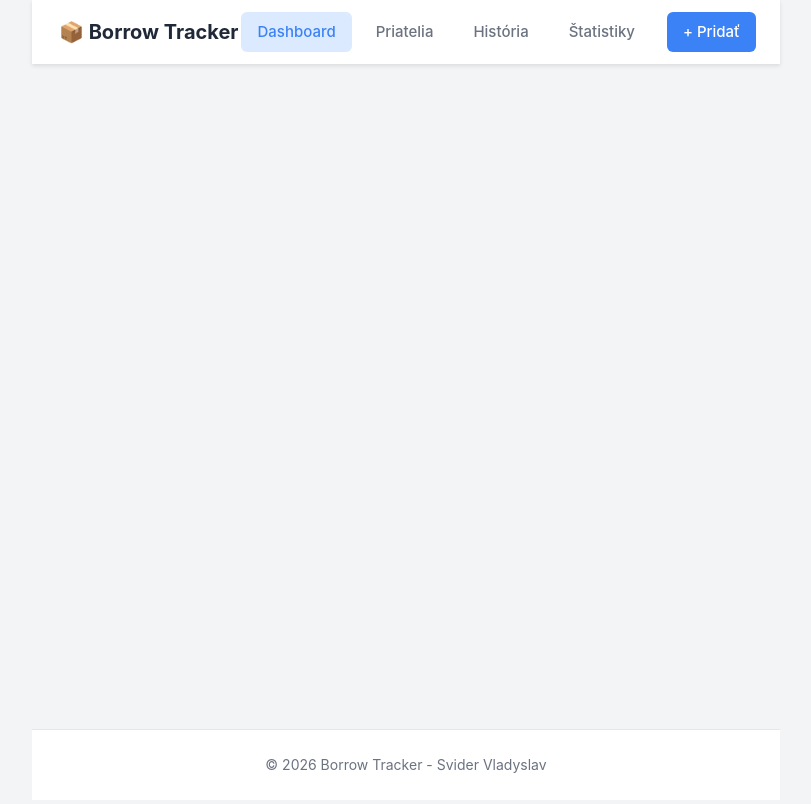
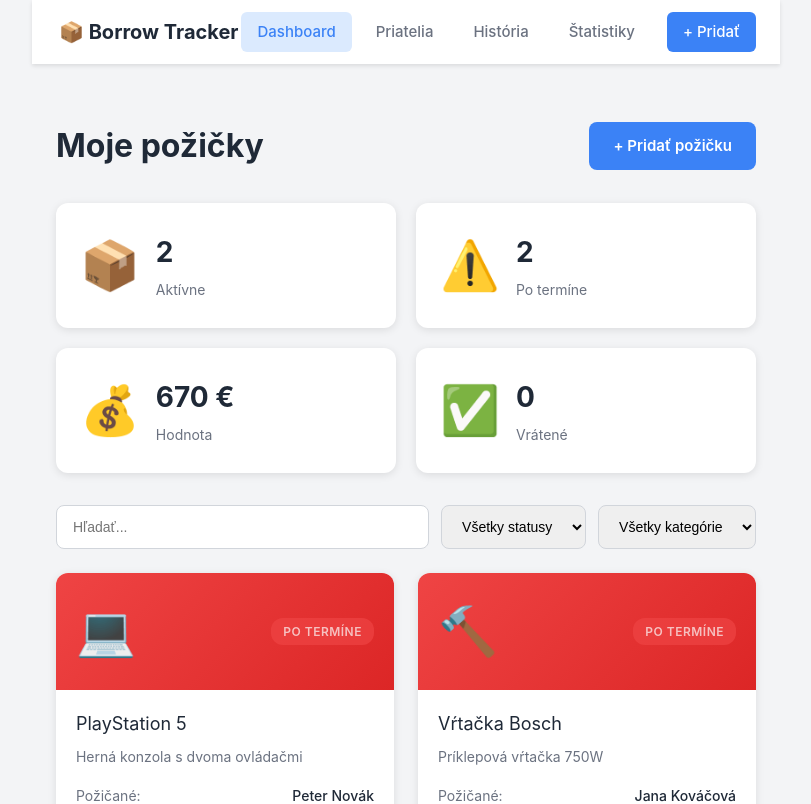
Before and after one commit to Versus1478/FT_project, a Vue app: page / in a window 1280 px wide. Shown: the top 804 px of the page, without its empty margins (234-1045 px from the left). Built offline with nearby package versions, Linux system fonts and the light colour scheme; the HTML template or start-up script is replaced by a standard one.

Commit message:
Add Dashboard view with filters and stats - Display all borrowed items grid - Add statistics cards (active, overdue, total value) - Add search functionality - Add filters (status, category) - Show empty state when no items - Load mock data on first visit - Integrate with items and friends stores

```diff
--- a/src/views/DashboardView.vue
+++ b/src/views/DashboardView.vue
@@ -1,15 +1,268 @@
+<template>
+  <div class="dashboard">
+    <div class="dashboard-header">
+      <h1>Moje požičky</h1>
+      <router-link to="/add-item" class="btn btn-primary">+ Pridať požičku</router-link>
+    </div>
+
+    <div class="stats-grid">
+      <div class="stat-card">
+        <div class="stat-icon">📦</div>
+        <div class="stat-content">
+          <div class="stat-value">{{ activeItemsCount }}</div>
+          <div class="stat-label">Aktívne</div>
+        </div>
+      </div>
+      <div class="stat-card">
+        <div class="stat-icon">⚠️</div>
+        <div class="stat-content">
+          <div class="stat-value">{{ overdueItemsCount }}</div>
+          <div class="stat-label">Po termíne</div>
+        </div>
+      </div>
+      <div class="stat-card">
+        <div class="stat-icon">💰</div>
+        <div class="stat-content">
+          <div class="stat-value">{{ totalValue }} €</div>
+          <div class="stat-label">Hodnota</div>
+        </div>
+      </div>
+      <div class="stat-card">
+        <div class="stat-icon">✅</div>
+        <div class="stat-content">
+          <div class="stat-value">{{ returnedItemsCount }}</div>
+          <div class="stat-label">Vrátené</div>
+        </div>
+      </div>
+    </div>
+
+    <div class="filters">
+      <input v-model="searchQuery" type="text" placeholder="Hľadať..." class="search-input" />
+      <select v-model="filterStatus" class="filter-select">
+        <option value="all">Všetky statusy</option>
+        <option value="borrowed">Požičané</option>
+        <option value="overdue">Po termíne</option>
+        <option value="returned">Vrátené</option>
+      </select>
+      <select v-model="filterCategory" class="filter-select">
+        <option value="all">Všetky kategórie</option>
+        <option value="elektronika">Elektronika</option>
+        <option value="knihy">Knihy</option>
+        <option value="naradie">Náradie</option>
+        <option value="sport">Šport</option>
+        <option value="ine">Iné</option>
+      </select>
+    </div>
+
+    <div v-if="filteredItems.length > 0" class="items-grid">
+      <ItemCard
+          v-for="item in filteredItems"
+          :key="item.id"
+          :item="item"
+          @return="handleReturn"
+          @view="handleView"
+          @delete="handleDelete"
+      />
+    </div>
+
+    <div v-else class="empty-state">
+      <div class="empty-icon">📭</div>
+      <h2>Žiadne požičky</h2>
+      <p>Začnite pridaním prvej požičky</p>
+      <router-link to="/add-item" class="btn btn-primary">Pridať požičku</router-link>
+    </div>
+  </div>
+</template>
+
 <script lang="ts">
-import {defineComponent} from 'vue'
+import { defineComponent } from 'vue'
+import { useItemsStore } from '@/stores/items'
+import  useFriendsStore  from '@/stores/friends'
+import ItemCard from '@/components/items/ItemCard.vue'
+import type { BorrowedItem } from '@/types/Item'
 
 export default defineComponent({
-  name: "DashboardView"
+  name: 'DashboardView',
+  components: { ItemCard },
+
+  data() {
+    return {
+      searchQuery: '',
+      filterStatus: 'all',
+      filterCategory: 'all'
+    }
+  },
+
+  computed: {
+    itemsStore() {
+      return useItemsStore()
+    },
+    friendsStore() {
+      return useFriendsStore()
+    },
+    activeItemsCount(): number {
+      return this.itemsStore.activeItems.length
+    },
+    overdueItemsCount(): number {
+      return this.itemsStore.overdueItems.length
+    },
+    returnedItemsCount(): number {
+      return this.itemsStore.returnedItems.length
+    },
+    totalValue(): number {
+      return this.itemsStore.totalBorrowedValue
+    },
+    filteredItems(): BorrowedItem[] {
+      let items = this.itemsStore.items
+
+      if (this.searchQuery) {
+        const q = this.searchQuery.toLowerCase()
+        items = items.filter(i =>
+            i.itemName.toLowerCase().includes(q) ||
+            i.description.toLowerCase().includes(q) ||
+            i.friend.name.toLowerCase().includes(q)
+        )
+      }
+
+      if (this.filterStatus !== 'all') {
+        items = items.filter(i => i.status === this.filterStatus)
+      }
+
+      if (this.filterCategory !== 'all') {
+        items = items.filter(i => i.category === this.filterCategory)
+      }
+
+      return items
+    }
+  },
+
+  mounted() {
+    this.itemsStore.loadFromLocalStorage()
+    this.friendsStore.loadFromLocalStorage()
+    this.itemsStore.initMockData()
+    this.friendsStore.initMockData()
+    this.itemsStore.updateAllStatuses()
+    this.friendsStore.updateAllStats()
+  },
+
+  methods: {
+    handleReturn(id: string) {
+      this.itemsStore.returnItem(id)
+      this.friendsStore.updateAllStats()
+    },
+    handleView(id: string) {
+      this.$router.push({ name: 'ItemDetail', params: { id } })
+    },
+    handleDelete(id: string) {
+      this.itemsStore.deleteItem(id)
+      this.friendsStore.updateAllStats()
+    }
+  }
 })
 </script>
 
-<template>
+<style scoped>
+.dashboard {
+  max-width: 1200px;
+  margin: 0 auto;
+  padding: 24px;
+}
 
-</template>
+.dashboard-header {
+  display: flex;
+  justify-content: space-between;
+  align-items: center;
+  margin-bottom: 32px;
+}
 
-<style scoped>
+h1 {
+  font-size: 32px;
+  font-weight: 700;
+  margin: 0;
+}
 
+.stats-grid {
+  display: grid;
+  grid-template-columns: repeat(auto-fit, minmax(250px, 1fr));
+  gap: 20px;
+  margin-bottom: 32px;
+}
+
+.stat-card {
+  background: white;
+  border-radius: 12px;
+  padding: 24px;
+  box-shadow: 0 2px 8px rgba(0, 0, 0, 0.1);
+  display: flex;
+  align-items: center;
+  gap: 16px;
+}
+
+.stat-icon {
+  font-size: 48px;
+}
+
+.stat-value {
+  font-size: 28px;
+  font-weight: 700;
+  margin-bottom: 4px;
+}
+
+.stat-label {
+  font-size: 14px;
+  color: #6b7280;
+}
+
+.filters {
+  display: flex;
+  gap: 12px;
+  margin-bottom: 24px;
+}
+
+.search-input,
+.filter-select {
+  padding: 12px 16px;
+  border: 1px solid #d1d5db;
+  border-radius: 8px;
+  font-size: 14px;
+}
+
+.search-input {
+  flex: 1;
+}
+
+.items-grid {
+  display: grid;
+  grid-template-columns: repeat(auto-fill, minmax(320px, 1fr));
+  gap: 24px;
+}
+
+.empty-state {
+  text-align: center;
+  padding: 64px 24px;
+}
+
+.empty-icon {
+  font-size: 64px;
+  margin-bottom: 16px;
+}
+
+.btn {
+  padding: 12px 24px;
+  border: none;
+  border-radius: 8px;
+  font-weight: 600;
+  cursor: pointer;
+  text-decoration: none;
+  display: inline-block;
+}
+
+.btn-primary {
+  background: #3b82f6;
+  color: white;
+}
+
+.btn-primary:hover {
+  background: #2563eb;
+}
 </style>
```
